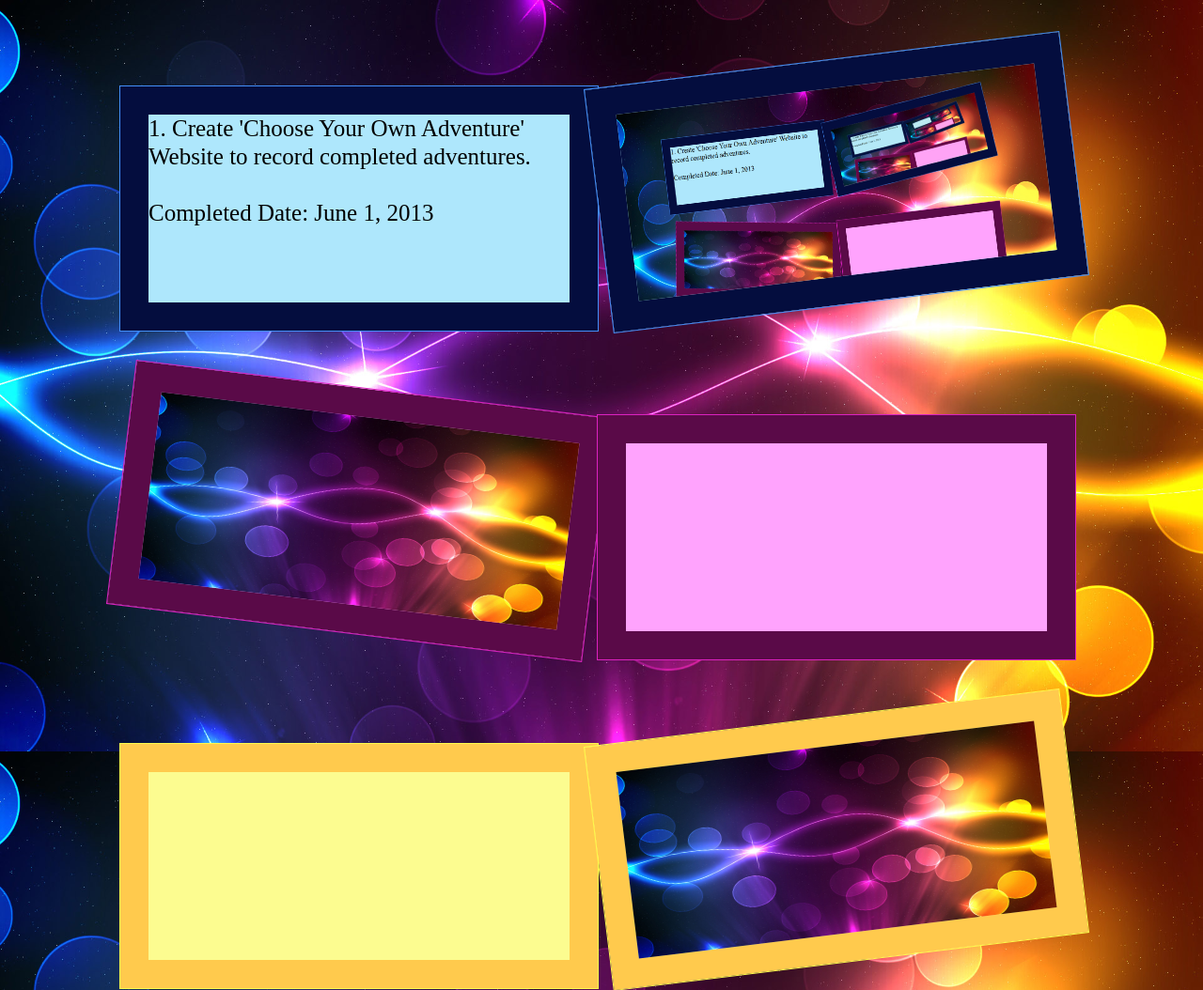
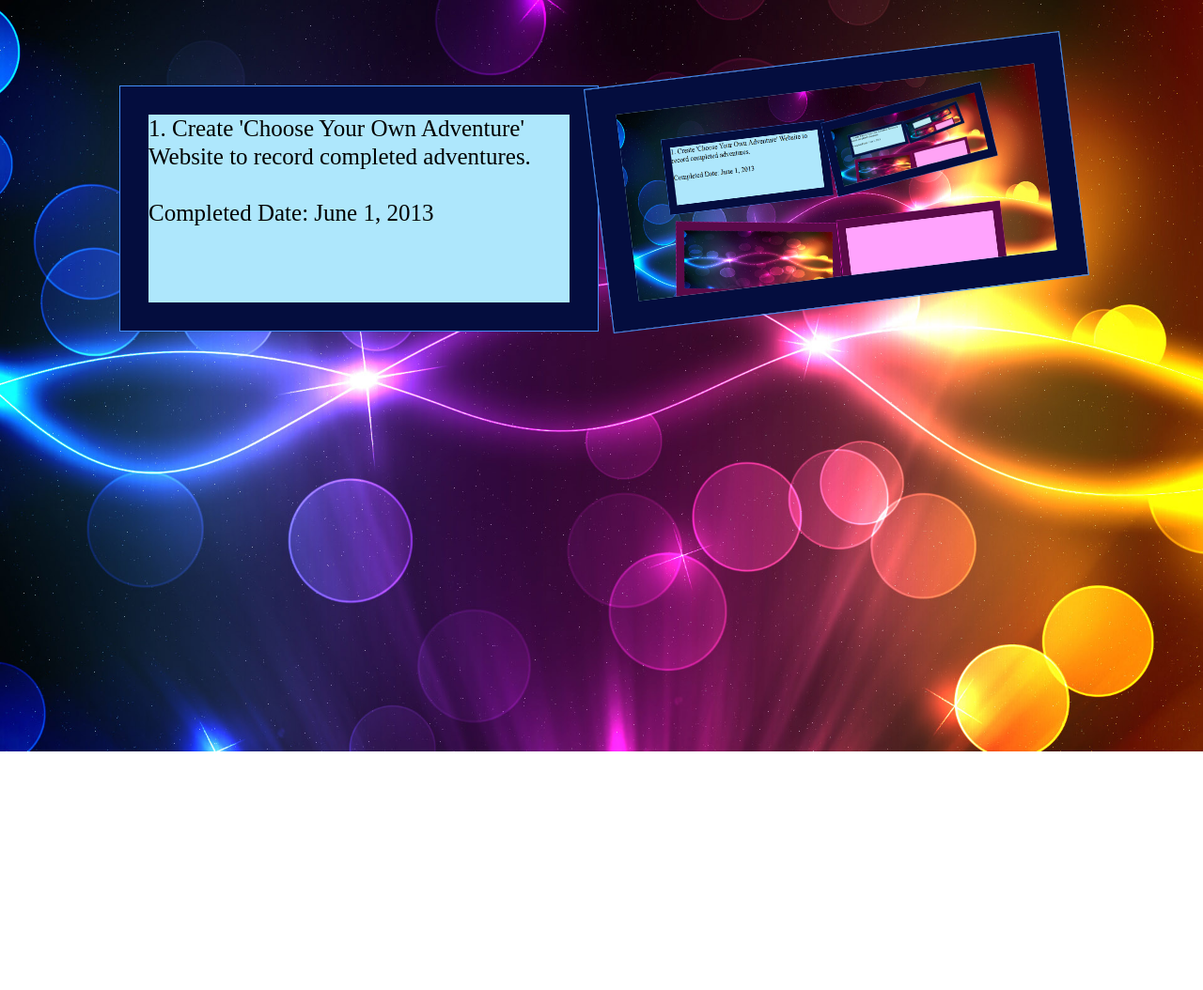
Before and after one commit to erife/ATest, a plain HTML site: page index.html in a window 1280 px wide. Shown: the whole page at 94% size. After the commit the page ends 800 px from the top, so only its background shows below. Drawn offline with Linux system fonts and the light colour scheme.

Commit message:
commented out other adventures

```diff
--- a/index.html
+++ b/index.html
@@ -17,15 +17,15 @@
       </p>
      <img src="./public/images/adventure1.png" class="blue" alt="adventure" />
     </li>
-    <li class="set2">
-      <img src="./public/images/background3.jpg" class="purple" alt="adventure" />
-      <p class="purple">
-      </p>
-    </li>
-    <li class="set1">
-      <p class="gold">
-      </p>
-     <img src="./public/images/background3.jpg" class="gold" alt="adventure" />
-    </li>
+    <!-- <li class="set2"> -->
+    <!--   <img src="./public/images/background3.jpg" class="purple" alt="adventure" /> -->
+    <!--   <p class="purple"> -->
+    <!--   </p> -->
+    <!-- </li> -->
+    <!-- <li class="set1"> -->
+    <!--   <p class="gold"> -->
+    <!--   </p> -->
+    <!--  <img src="./public/images/background3.jpg" class="gold" alt="adventure" /> -->
+    <!-- </li> -->
   </ol>
 </body>
```
